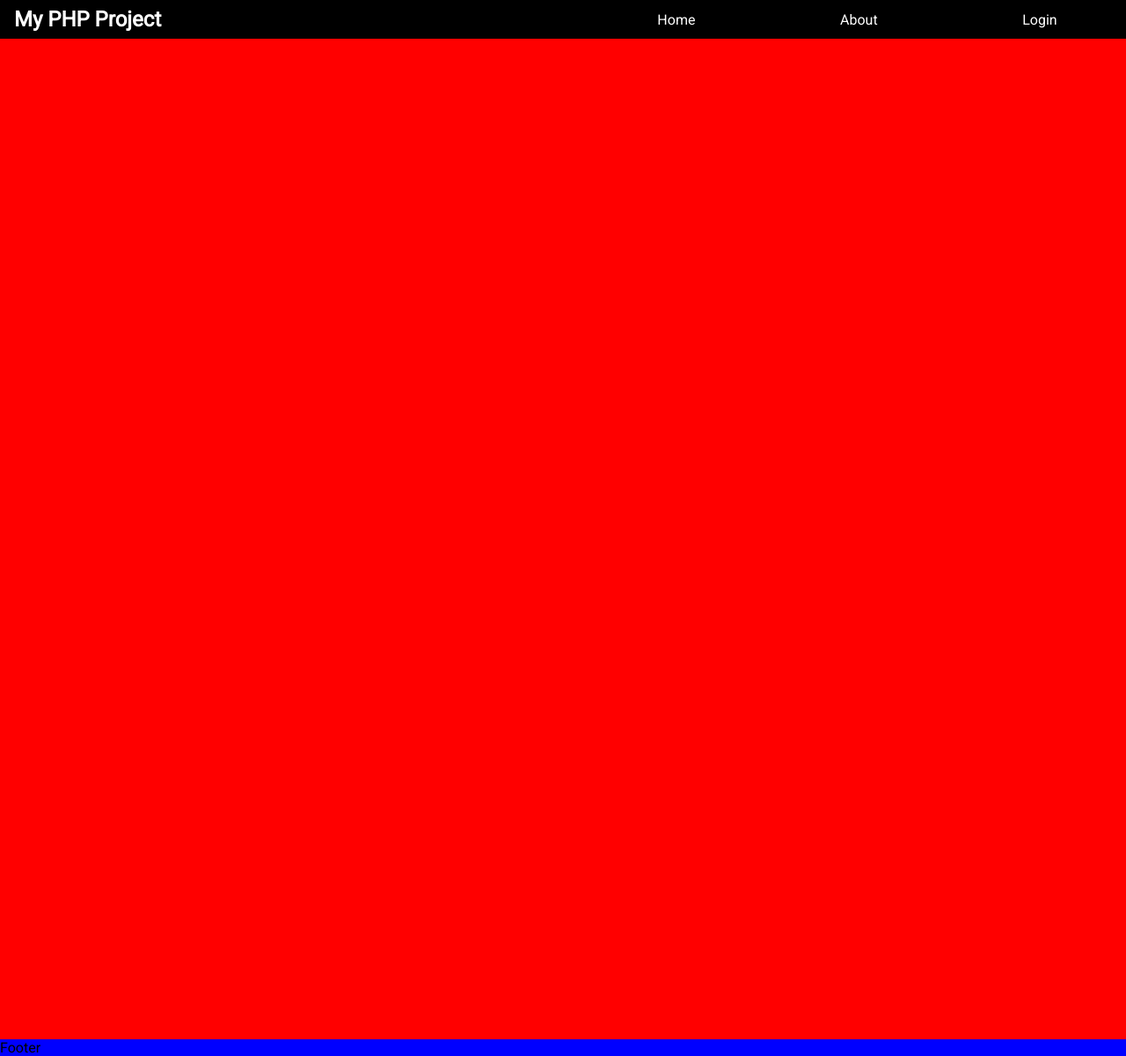
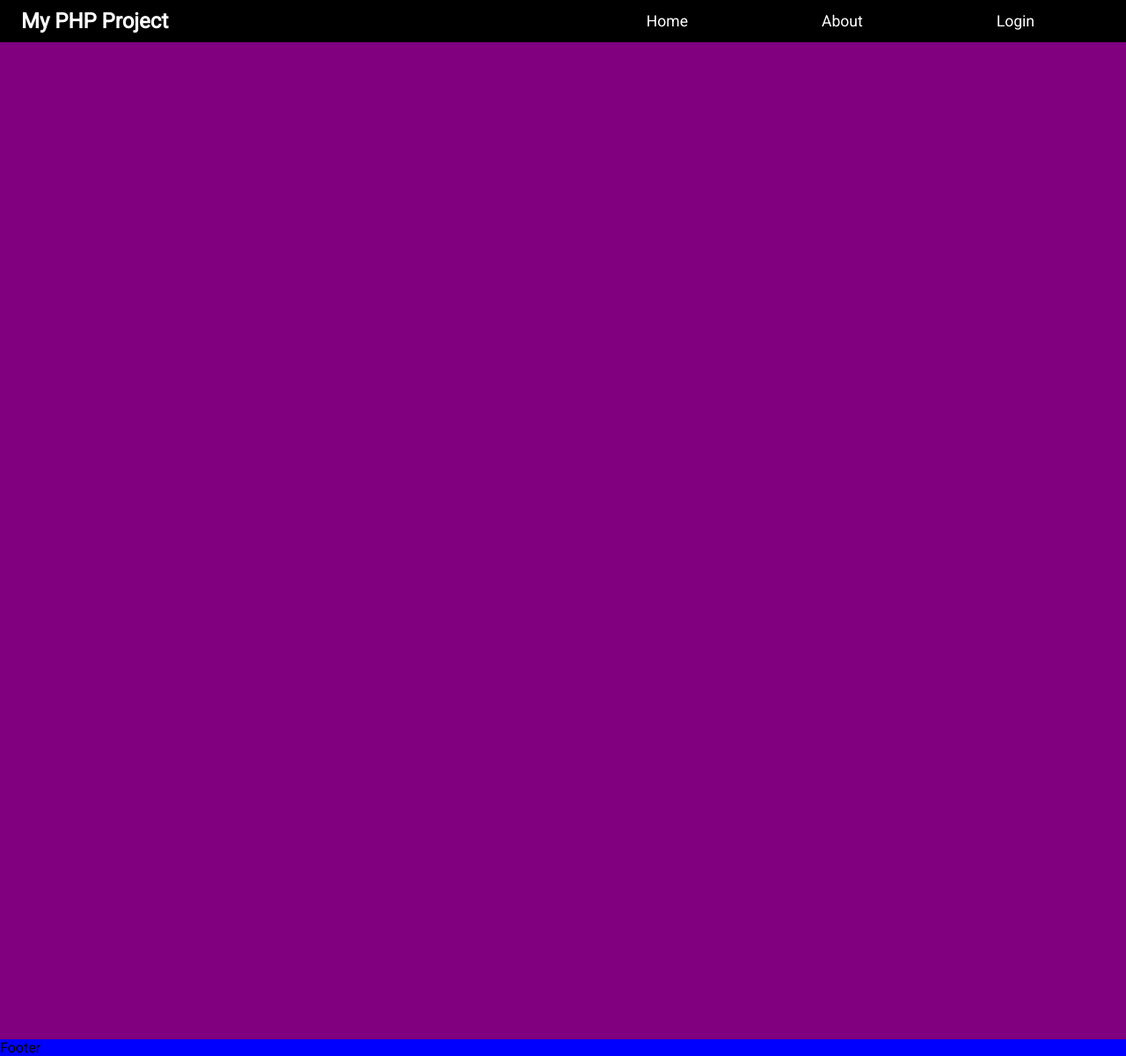
Before and after one commit to miftahr149/PHP-project, a PHP site: page / in a window 1280 px wide. Shown: the whole page at 88% size. Run offline with PHP 8.4, Linux system fonts and the light colour scheme.

Commit message:
working on nav bar and header

```diff
--- a/css/index.css
+++ b/css/index.css
@@ -20,6 +20,7 @@ body {
     min-height: 150vh;
     font-size: 1rem;
     font-family: 'Roboto';
+
     display: flex;
     flex-direction: column;
 }
@@ -27,6 +28,10 @@ body {
 /* Utility Class */
 .bg-black {
     background-color: var(--black);
+}
+
+.bg-white {
+    background-color: var(--white);
 }
 
 .fg-white {
@@ -67,22 +72,40 @@ body {
     display: none;
 }
 
+.block {
+    display:block;
+}
+
 /* General Class */
 
 /* Header */
 
+.header-wrapper {
+    height: 6vh;
+    width: 100vh
+}
+
 .header {
     position: fixed;
+    padding: 0.5rem;
     top: 0px;
     left: 0px;
+
     width: 100vw;
+    height: inherit;
+}
+
+.title {
+    font-size: 1.5rem;
 }
 
 .header-left {
     margin: var(--padding-small) var(--padding);
+    align-items: center;
 }
 
 .header-right {
+    margin: 0 1.5rem;
     justify-content: end;
 }
 
@@ -92,31 +115,26 @@ body {
 }
 
 .menu-bar {
+    font-size: 1.1rem;
     text-decoration: none;
+    border-radius: 10px;
     transition: all 500ms ease-out
-}
-
-/* navbar */
-.nav-bar {
-    height: 100vh;
-    width: 100vw;
-
-    opacity: 0.7;
-
-    position: fixed;
-    top: 0;
-    left: 0;
-    justify-content: end;
 }
 
 .menu-bar:hover {
     background-color: var(--white);
     color: var(--black);
 }
+
+/* navbar */
+.nav-bar {
+    position: fixed;
+}
+
+
 /* Main */
 .main {
-    background-color: red;
-    flex-grow: 2;
+    background-color: purple;
 }
 
 .menu-button {
--- a/index.php
+++ b/index.php
@@ -11,7 +11,7 @@
 
 <body>
     <?php include('template/header.html') ?>
-    <main class="main">
+    <main class="main flex-grow">
         <section id="about">
 
         </section>
--- a/js/index.js
+++ b/js/index.js
@@ -1,5 +1,5 @@
-
-const menuButtonFunction = () => {
+const menuFunction = () => {
     const navBar = document.getElementById('nav-bar');
     navBar.classList.toggle('none');
+    console.log('hello world');
 }
--- a/template/header.html
+++ b/template/header.html
@@ -1,3 +1,4 @@
+<section class="header-wrapper">
     <header class="header bg-black flex-box">
         <section class="header-left flex-box flex-grow">
             <h1 class="fg-white title">My PHP Project</h1>
@@ -15,13 +16,15 @@
                     Login
                 </a>
             </section>
-        <button class="button fg-white menu-button" onclick="menuButtonFunction()">
+            <button class="button fg-white menu-button" onmouseover="menuFunction()">
                 <img src="img/menu.ico" alt="aaa">
             </button>
         </section>
     </header>
+</section>
 
-<nav class="nav-bar flex-box bg-black none" id="nav-bar">
-    <a href=""></a>
-    <button></button>
+<nav class="nav-bar-container flex-box bg-black none" id="nav-bar">
+    <a href="" class="menu-bar fg-white flex-grow flex-box flex-center">Home</a>
+    <a href="" class="menu-bar fg-white flex-grow flex-box flex-center">About</a>
+    <a href="" class="menu-bar fg-white flex-grow flex-box flex-center">Login</a>
 </nav>
```
Also changed, not shown: img/back.ico (added). Lines whose indentation alone changed are shown as unchanged.
